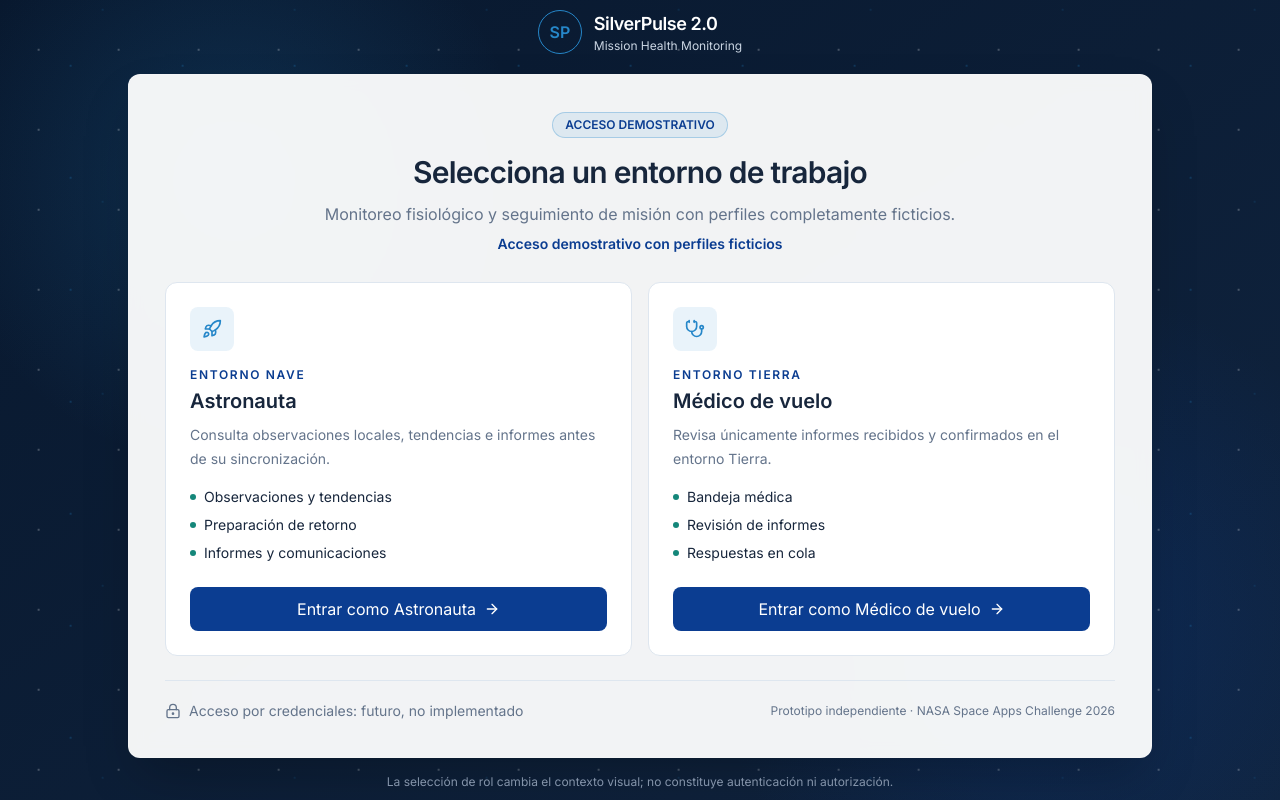
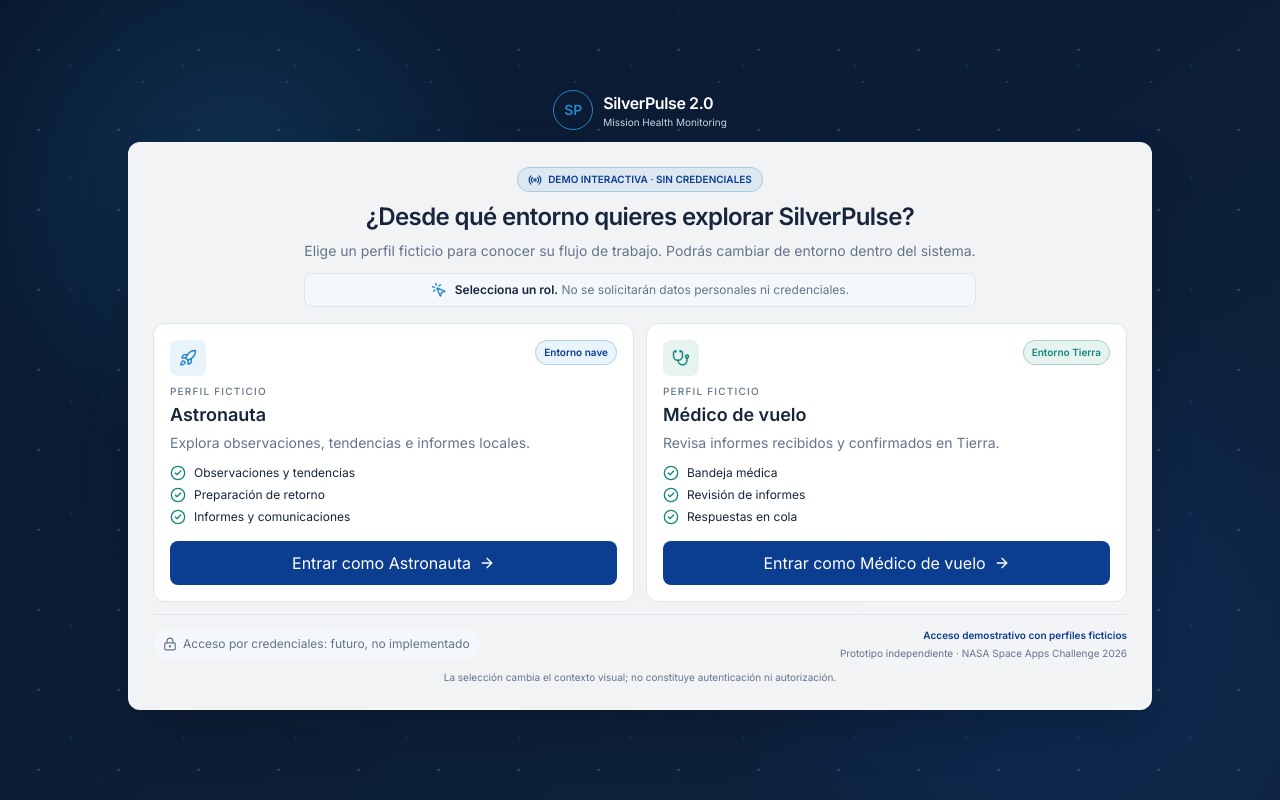
Before and after one commit to SilverPulse-Team/silverpulse-frontend, a React (Vite) app: page /login in a window 1280 px wide. Built offline with nearby package versions, Linux system fonts and the light colour scheme.

Commit message:
feat: enhance LoginPage with updated role selection UI, improved accessibility, and interactive demo access features

```diff
--- a/src/pages/LoginPage.tsx
+++ b/src/pages/LoginPage.tsx
@@ -1,4 +1,4 @@
-import { ArrowRight, LockKeyhole, Rocket, Stethoscope } from 'lucide-react'
+import { ArrowRight, CircleCheck, LockKeyhole, MousePointerClick, Radio, Rocket, Stethoscope } from 'lucide-react'
 import { useNavigate } from 'react-router'
 import { environmentHome, storeEnvironment } from '../app/demoEnvironment'
 import type { ShellEnvironment } from '../components/layout/navigation'
@@ -11,6 +11,7 @@ interface RoleCardProps {
   description: string
   features: string[]
   buttonLabel: string
+  tone: 'ship' | 'earth'
   onSelect: (environment: Extract<ShellEnvironment, 'ship' | 'earth'>) => void
 }
 
@@ -25,39 +26,45 @@ export function LoginPage() {
   return (
     <main className="construction-space relative h-dvh overflow-hidden bg-deep-space px-4 py-3 sm:px-6 sm:py-5 lg:px-8">
       <div className="relative z-10 mx-auto flex h-full min-h-0 w-full max-w-5xl flex-col justify-center">
-        <div className="mb-3 flex items-center justify-center gap-3 text-white sm:mb-5">
-          <span aria-hidden="true" className="grid size-11 place-items-center rounded-full border border-data font-semibold text-data">
+        <div className="mb-2 flex items-center justify-center gap-2.5 text-white sm:mb-3">
+          <span aria-hidden="true" className="grid size-10 place-items-center rounded-full border border-data text-sm font-semibold text-data">
             SP
           </span>
           <div>
-            <p className="text-lg font-semibold tracking-tight">SilverPulse 2.0</p>
-            <p className="text-xs text-slate-300">Mission Health Monitoring</p>
+            <p className="text-base font-semibold tracking-tight">SilverPulse 2.0</p>
+            <p className="text-[10px] text-slate-300">Mission Health Monitoring</p>
           </div>
         </div>
 
-        <section className="rounded-card border border-white/15 bg-card/95 p-4 shadow-2xl backdrop-blur sm:p-7 lg:p-9" aria-labelledby="login-title">
+        <section className="rounded-card border border-white/15 bg-card/95 p-3 shadow-2xl backdrop-blur sm:p-5 lg:p-6" aria-labelledby="login-title">
           <header className="mx-auto max-w-2xl text-center">
-            <span className="inline-flex rounded-full border border-data/30 bg-data/10 px-3 py-1 text-xs font-semibold text-nasa-blue">
-              ACCESO DEMOSTRATIVO
+            <span className="inline-flex items-center gap-1.5 rounded-full border border-data/30 bg-data/10 px-2.5 py-1 text-[10px] font-semibold text-nasa-blue">
+              <Radio aria-hidden="true" className="size-3.5" />
+              DEMO INTERACTIVA · SIN CREDENCIALES
             </span>
-            <h1 id="login-title" className="mt-3 text-xl font-semibold tracking-tight text-ink sm:mt-4 sm:text-3xl">
-              Selecciona un entorno de trabajo
+            <h1 id="login-title" className="mt-2 text-lg font-semibold tracking-tight text-ink sm:text-2xl">
+              ¿Desde qué entorno quieres explorar SilverPulse?
             </h1>
-            <p className="mt-2 text-sm leading-5 text-muted sm:mt-3 sm:text-base sm:leading-6">
-              Monitoreo fisiológico y seguimiento de misión con perfiles completamente ficticios.
+            <p className="mt-1.5 text-xs leading-4 text-muted sm:mt-2 sm:text-sm sm:leading-5">
+              Elige un perfil ficticio para conocer su flujo de trabajo. Podrás cambiar de entorno dentro del sistema.
             </p>
-            <p className="mt-2 text-sm font-semibold text-nasa-blue">Acceso demostrativo con perfiles ficticios</p>
           </header>
 
-          <div className="mt-4 grid gap-3 sm:mt-7 sm:gap-4 md:grid-cols-2">
+          <div className="mx-auto mt-3 hidden max-w-2xl items-center justify-center gap-2 rounded-control border border-line bg-canvas px-3 py-2 text-xs text-muted sm:flex">
+            <MousePointerClick aria-hidden="true" className="size-4 shrink-0 text-data" />
+            <span><strong className="font-semibold text-ink">Selecciona un rol.</strong> No se solicitarán datos personales ni credenciales.</span>
+          </div>
+
+          <div className="mt-3 grid gap-2.5 sm:mt-4 sm:gap-3 md:grid-cols-2">
             <RoleCard
               environment="ship"
               icon={Rocket}
               title="Astronauta"
               context="Entorno nave"
-              description="Consulta observaciones locales, tendencias e informes antes de su sincronización."
+              description="Explora observaciones, tendencias e informes locales."
               features={['Observaciones y tendencias', 'Preparación de retorno', 'Informes y comunicaciones']}
               buttonLabel="Entrar como Astronauta"
+              tone="ship"
               onSelect={selectRole}
             />
             <RoleCard
@@ -65,25 +72,29 @@ export function LoginPage() {
               icon={Stethoscope}
               title="Médico de vuelo"
               context="Entorno Tierra"
-              description="Revisa únicamente informes recibidos y confirmados en el entorno Tierra."
+              description="Revisa informes recibidos y confirmados en Tierra."
               features={['Bandeja médica', 'Revisión de informes', 'Respuestas en cola']}
               buttonLabel="Entrar como Médico de vuelo"
+              tone="earth"
               onSelect={selectRole}
             />
           </div>
 
-          <div className="mt-4 flex flex-col items-center justify-between gap-2 border-t border-line pt-4 text-center sm:mt-6 sm:flex-row sm:gap-4 sm:pt-5 sm:text-left">
-            <div className="flex items-center gap-2 text-sm text-muted">
-              <LockKeyhole aria-hidden="true" className="size-4" />
+          <div className="mt-3 flex flex-col items-center justify-between gap-1.5 border-t border-line pt-3 text-center sm:flex-row sm:gap-3 sm:text-left">
+            <div className="flex items-center gap-1.5 rounded-full bg-canvas px-2.5 py-1.5 text-[10px] text-muted sm:text-xs">
+              <LockKeyhole aria-hidden="true" className="size-3.5" />
               <span>Acceso por credenciales: futuro, no implementado</span>
             </div>
-            <p className="text-xs text-muted">Prototipo independiente · NASA Space Apps Challenge 2026</p>
+            <div className="text-[10px] leading-4 text-muted sm:text-right">
+              <p className="font-semibold text-nasa-blue">Acceso demostrativo con perfiles ficticios</p>
+              <p className="mt-0.5">Prototipo independiente · NASA Space Apps Challenge 2026</p>
+            </div>
           </div>
+
+          <p className="mt-2 text-center text-[10px] leading-4 text-muted">
+            La selección cambia el contexto visual; no constituye autenticación ni autorización.
+          </p>
         </section>
-
-        <p className="mt-3 text-center text-xs text-slate-400 sm:mt-4">
-          La selección de rol cambia el contexto visual; no constituye autenticación ni autorización.
-        </p>
       </div>
     </main>
   )
@@ -97,20 +108,35 @@ function RoleCard({
   description,
   features,
   buttonLabel,
+  tone,
   onSelect,
 }: RoleCardProps) {
+  const toneClasses = {
+    ship: {
+      icon: 'bg-data/10 text-data',
+      badge: 'border-data/30 bg-data/10 text-nasa-blue',
+    },
+    earth: {
+      icon: 'bg-coverage/10 text-coverage',
+      badge: 'border-coverage/30 bg-coverage/10 text-coverage',
+    },
+  }[tone]
+
   return (
-    <article className="group flex flex-col rounded-card border border-line bg-card p-4 transition-[border-color,transform,box-shadow] hover:-translate-y-1 hover:border-data/50 hover:shadow-card sm:p-6">
-      <span className="grid size-11 place-items-center rounded-control bg-data/10 text-data">
-        <Icon aria-hidden="true" className="size-5" />
-      </span>
-      <p className="mt-4 text-xs font-semibold uppercase tracking-[0.14em] text-nasa-blue">{context}</p>
-      <h2 className="mt-1 text-xl font-semibold text-ink">{title}</h2>
-      <p className="mt-1 text-sm leading-5 text-muted sm:mt-2 sm:leading-6">{description}</p>
-      <ul className="mt-4 hidden flex-1 space-y-2 text-sm text-ink sm:block">
+    <article className="group flex flex-col rounded-card border border-line bg-card p-3 transition-[border-color,transform,box-shadow] hover:-translate-y-1 hover:border-data/50 hover:shadow-card focus-within:border-data focus-within:ring-2 focus-within:ring-data/20 sm:p-4">
+      <div className="flex items-start justify-between gap-3">
+        <span className={`grid size-9 place-items-center rounded-control ${toneClasses.icon}`}>
+          <Icon aria-hidden="true" className="size-4.5" />
+        </span>
+        <span className={`rounded-full border px-2 py-1 text-[10px] font-semibold ${toneClasses.badge}`}>{context}</span>
+      </div>
+      <p className="mt-2 text-[10px] font-medium uppercase tracking-[0.12em] text-muted">Perfil ficticio</p>
+      <h2 className="mt-0.5 text-base font-semibold text-ink sm:text-lg">{title}</h2>
+      <p className="mt-1 text-xs leading-4 text-muted sm:text-sm sm:leading-5">{description}</p>
+      <ul className="mt-3 hidden flex-1 space-y-1.5 text-xs text-ink sm:block">
         {features.map((feature) => (
           <li key={feature} className="flex items-center gap-2">
-            <span aria-hidden="true" className="size-1.5 rounded-full bg-coverage" />
+            <CircleCheck aria-hidden="true" className="size-4 shrink-0 text-coverage" />
             {feature}
           </li>
         ))}
@@ -118,10 +144,10 @@ function RoleCard({
       <button
         type="button"
         onClick={() => onSelect(environment)}
-        className="mt-3 inline-flex min-h-11 w-full items-center justify-center gap-2 rounded-control bg-nasa-blue px-4 py-2 text-sm font-semibold text-white transition-colors hover:bg-deep-space sm:mt-6"
+        className="mt-2.5 inline-flex min-h-11 w-full items-center justify-center gap-2 rounded-control bg-nasa-blue px-3 py-2 text-xs font-semibold text-white transition-colors hover:bg-deep-space sm:mt-4 sm:text-sm"
       >
         {buttonLabel}
-        <ArrowRight aria-hidden="true" className="size-4" />
+        <ArrowRight aria-hidden="true" className="size-4 transition-transform group-hover:translate-x-1" />
       </button>
     </article>
   )
```
